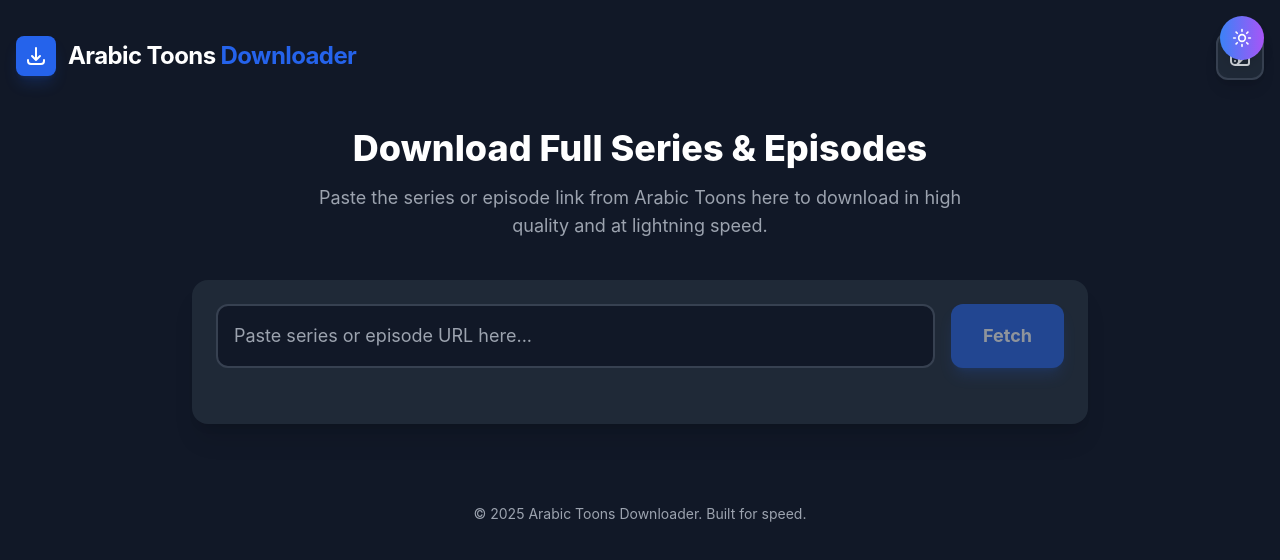
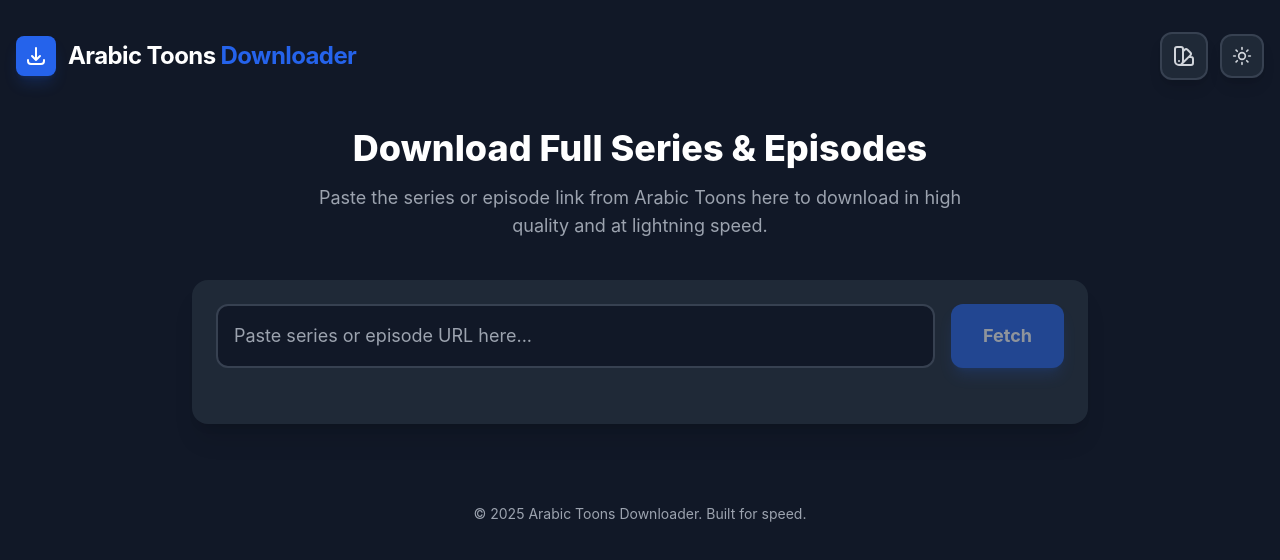
Before and after one commit to 3bkader-gpt/cartoon, a React app in the folder frontend/: page / in a window 1280 px wide. Shown: the top 560 px of the page. Built offline with nearby package versions, Linux system fonts and the light colour scheme; the HTML template or start-up script is replaced by a standard one.

Commit message:
fix: Remove fixed positioning from ThemeToggle - Changed from fixed floating button to header button - Matches DownloadHistory and ThemePicker styling - Fixes overlap issue with history button - Better integration in header layout

```diff
--- a/frontend/src/components/ThemeToggle.jsx
+++ b/frontend/src/components/ThemeToggle.jsx
@@ -9,17 +9,18 @@
     return (
         <motion.button
             onClick={toggleTheme}
-            className="fixed top-4 right-4 z-50 p-3 rounded-full bg-gradient-to-r from-blue-600 to-purple-600 dark:from-blue-500 dark:to-purple-500 text-white shadow-lg hover:shadow-xl transition-all duration-300"
+            className="p-2.5 rounded-xl bg-white dark:bg-gray-800 border-2 border-gray-200 dark:border-gray-700 hover:border-gray-300 dark:hover:border-gray-600 transition-all shadow-lg hover:shadow-xl"
             whileHover={{ scale: 1.1 }}
             whileTap={{ scale: 0.95 }}
             aria-label="Toggle theme"
+            title="Toggle Dark Mode"
         >
             <motion.div
                 initial={false}
                 animate={{ rotate: theme === 'dark' ? 0 : 180 }}
                 transition={{ duration: 0.3 }}
             >
-                {theme === 'dark' ? <Sun size={20} /> : <Moon size={20} />}
+                {theme === 'dark' ? <Sun size={20} className="text-gray-700 dark:text-gray-300" /> : <Moon size={20} className="text-gray-700 dark:text-gray-300" />}
             </motion.div>
         </motion.button>
     );
```
Also changed, not shown: 1 other file (tests, documents, lock files or other folders).
